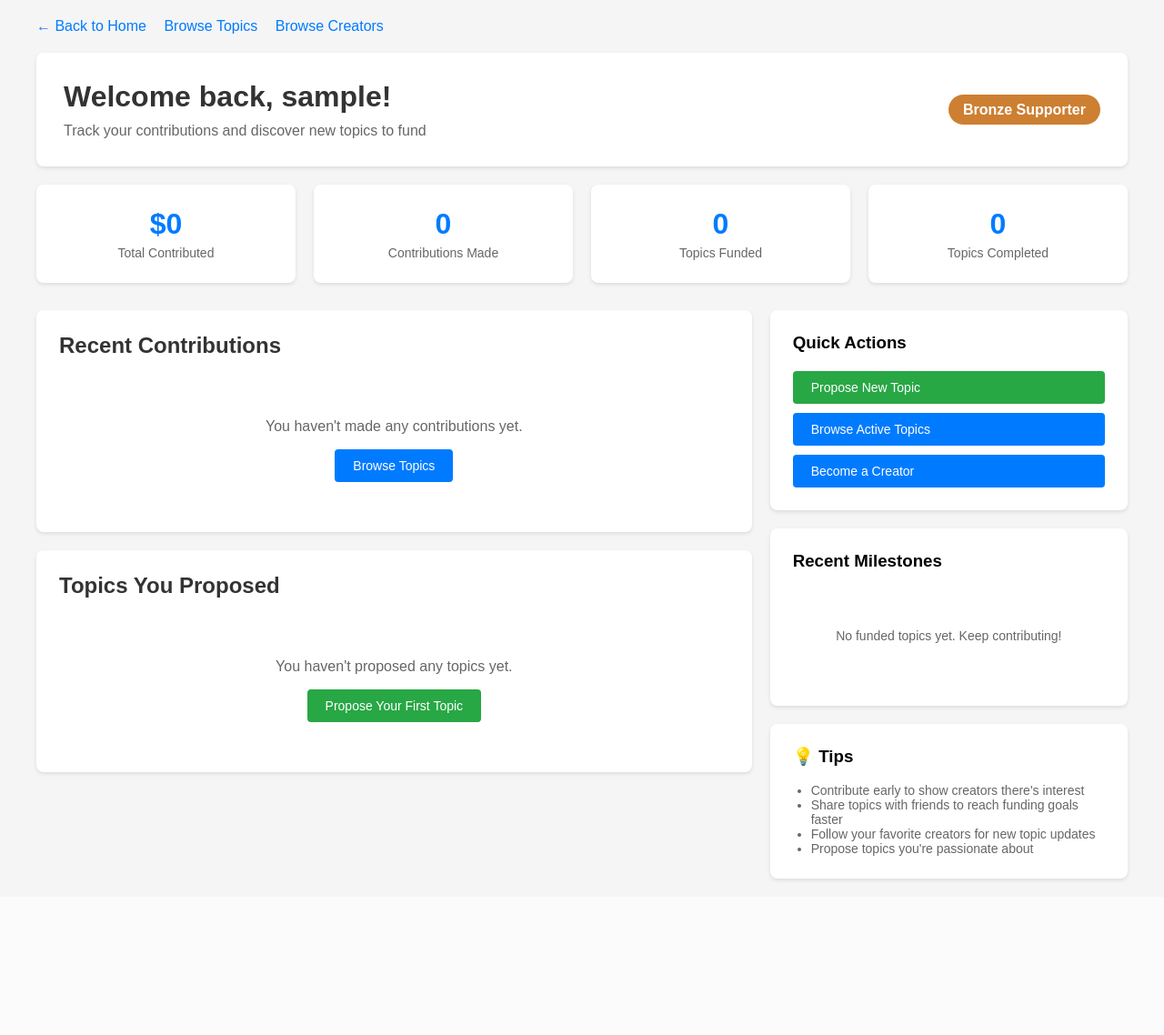
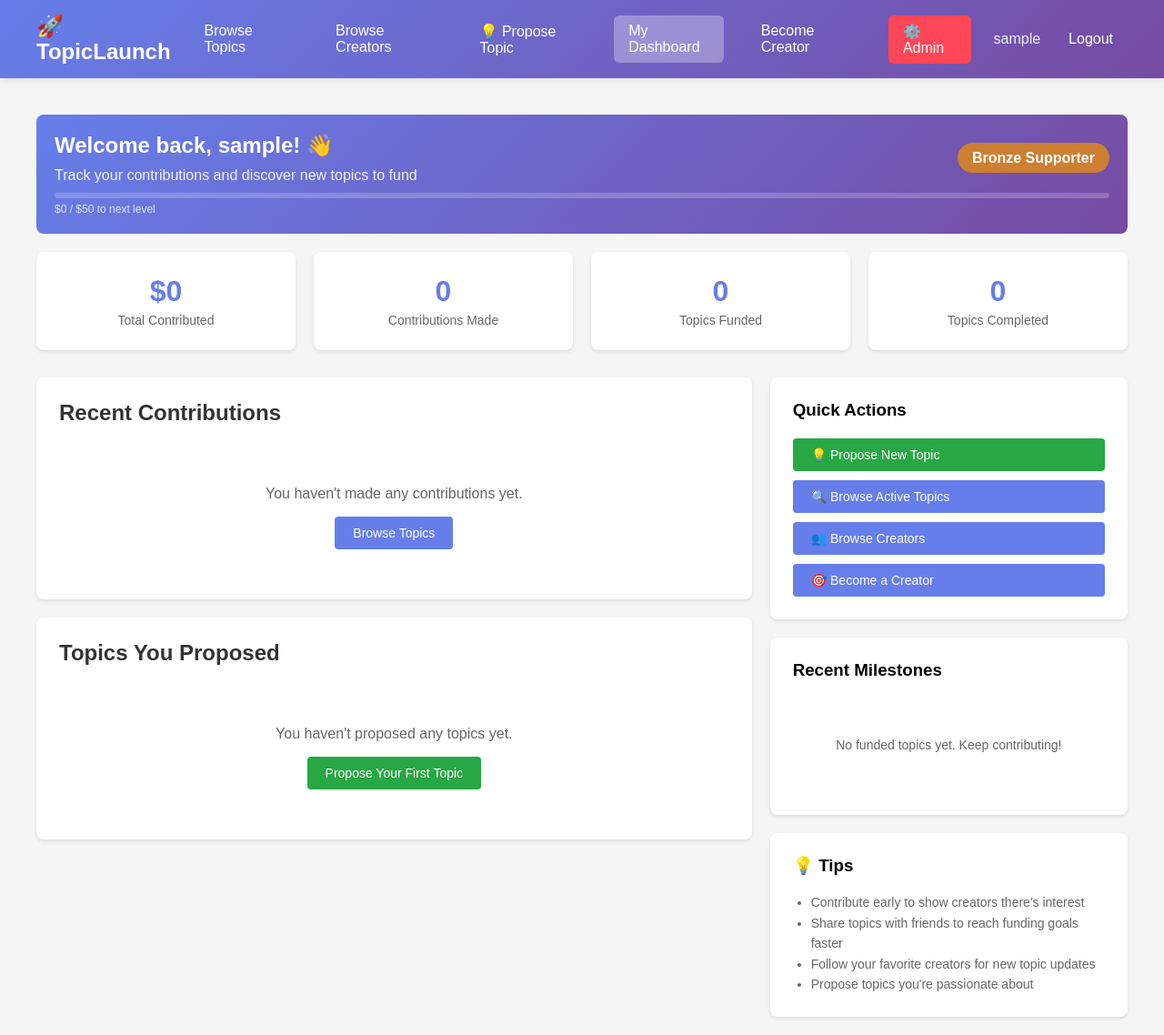
Before and after one commit to jaylenmareko/topic-funding, a PHP site: page /dashboard/index.php in a window 1280 px wide. Shown: the whole page at 91% size. Before the commit the page ends 969 px from the top, so only its background shows below. Run offline with PHP 8.4, Linux system fonts and the light colour scheme; the visitor is signed in with stand-in values (Sample User, id 1); data that the repository does not hold is empty.

Commit message:
Update index.php

```diff
--- a/dashboard/index.php
+++ b/dashboard/index.php
@@ -1,7 +1,8 @@
 <?php
-// dashboard/index.php - User Dashboard
+// dashboard/index.php - User Dashboard with simplified navigation
 session_start();
 require_once '../config/database.php';
+require_once '../config/navigation.php';
 
 // Check if user is logged in
 if (!isset($_SESSION['user_id'])) {
@@ -86,20 +87,18 @@ if ($total_contributed >= 500) {
 <!DOCTYPE html>
 <html>
 <head>
-    <title>My Dashboard - Topic Funding</title>
+    <title>My Dashboard - TopicLaunch</title>
+    <meta name="viewport" content="width=device-width, initial-scale=1.0">
     <style>
-        body { font-family: Arial, sans-serif; margin: 0; padding: 20px; background: #f5f5f5; }
-        .container { max-width: 1200px; margin: 0 auto; }
-        .nav { margin-bottom: 20px; }
-        .nav a { color: #007bff; text-decoration: none; margin-right: 15px; }
-        .nav a:hover { text-decoration: underline; }
+        body { font-family: Arial, sans-serif; margin: 0; padding: 0; background: #f5f5f5; }
+        .container { max-width: 1200px; margin: 0 auto; padding: 20px; }
         .header { background: white; padding: 30px; border-radius: 8px; margin-bottom: 20px; box-shadow: 0 2px 4px rgba(0,0,0,0.1); }
-        .user-info { display: flex; justify-content: space-between; align-items: center; }
+        .user-info { display: flex; justify-content: space-between; align-items: center; flex-wrap: wrap; gap: 20px; }
         .user-details h1 { margin: 0 0 10px 0; color: #333; }
         .user-level { padding: 8px 16px; border-radius: 20px; font-weight: bold; color: white; }
         .stats-grid { display: grid; grid-template-columns: repeat(auto-fit, minmax(200px, 1fr)); gap: 20px; margin-bottom: 30px; }
         .stat-card { background: white; padding: 25px; border-radius: 8px; box-shadow: 0 2px 4px rgba(0,0,0,0.1); text-align: center; }
-        .stat-number { font-size: 32px; font-weight: bold; color: #007bff; margin-bottom: 5px; }
+        .stat-number { font-size: 32px; font-weight: bold; color: #667eea; margin-bottom: 5px; }
         .stat-label { color: #666; font-size: 14px; }
         .content-grid { display: grid; grid-template-columns: 2fr 1fr; gap: 20px; }
         .main-content { display: flex; flex-direction: column; gap: 20px; }
@@ -117,38 +116,59 @@ if ($total_contributed >= 500) {
         .status-active { background: #fff3cd; color: #856404; }
         .status-funded { background: #d4edda; color: #155724; }
         .status-completed { background: #cce5ff; color: #004085; }
+        .status-pending_approval { background: #f8d7da; color: #721c24; }
         .funding-bar { background: #e9ecef; height: 6px; border-radius: 3px; margin: 10px 0; }
         .funding-progress { background: #28a745; height: 100%; border-radius: 3px; transition: width 0.3s; }
-        .btn { background: #007bff; color: white; padding: 10px 20px; text-decoration: none; border-radius: 4px; display: inline-block; font-size: 14px; }
-        .btn:hover { background: #0056b3; }
+        .btn { background: #667eea; color: white; padding: 10px 20px; text-decoration: none; border-radius: 4px; display: inline-block; font-size: 14px; }
+        .btn:hover { background: #5a6fd8; color: white; text-decoration: none; }
         .btn-success { background: #28a745; }
         .btn-success:hover { background: #218838; }
         .empty-state { text-align: center; color: #666; padding: 30px; }
         .milestone-item { padding: 10px 0; border-bottom: 1px solid #eee; }
         .milestone-item:last-child { border-bottom: none; }
         .achievement-badge { background: #28a745; color: white; padding: 4px 8px; border-radius: 4px; font-size: 12px; }
-        .quick-actions { display: flex; gap: 10px; margin-top: 20px; }
+        .quick-actions { display: flex; gap: 10px; margin-top: 20px; flex-wrap: wrap; }
+        .activity-feed { max-height: 400px; overflow-y: auto; }
+        .welcome-banner { background: linear-gradient(135deg, #667eea 0%, #764ba2 100%); color: white; padding: 20px; border-radius: 8px; margin-bottom: 20px; }
+        .welcome-banner h2 { margin: 0 0 10px 0; }
+        .level-progress { background: rgba(255,255,255,0.2); height: 6px; border-radius: 3px; margin-top: 10px; }
+        .level-bar { background: rgba(255,255,255,0.8); height: 100%; border-radius: 3px; }
+
+        @media (max-width: 768px) {
+            .content-grid { grid-template-columns: 1fr; }
+            .user-info { flex-direction: column; text-align: center; }
+            .stats-grid { grid-template-columns: repeat(2, 1fr); }
+            .quick-actions { justify-content: center; }
+        }
     </style>
 </head>
 <body>
+    <?php renderNavigation('dashboard'); ?>
+
     <div class="container">
-        <div class="nav">
-            <a href="../index.php">← Back to Home</a>
-            <a href="../topics/index.php">Browse Topics</a>
-            <a href="../creators/index.php">Browse Creators</a>
-        </div>
-
-        <div class="header">
-            <div class="user-info">
-                <div class="user-details">
-                    <h1>Welcome back, <?php echo htmlspecialchars($_SESSION['username']); ?>!</h1>
-                    <p style="margin: 0; color: #666;">Track your contributions and discover new topics to fund</p>
+        <div class="welcome-banner">
+            <div style="display: flex; justify-content: space-between; align-items: center; flex-wrap: wrap; gap: 15px;">
+                <div>
+                    <h2>Welcome back, <?php echo htmlspecialchars($_SESSION['username']); ?>! 👋</h2>
+                    <p style="margin: 0; opacity: 0.9;">Track your contributions and discover new topics to fund</p>
                 </div>
                 <div>
                     <span class="user-level" style="background-color: <?php echo $level_color; ?>;">
                         <?php echo $user_level; ?>
                     </span>
                 </div>
+            </div>
+
+            <!-- Level Progress -->
+            <?php
+            $next_threshold = $total_contributed >= 500 ? 1000 : ($total_contributed >= 200 ? 500 : ($total_contributed >= 50 ? 200 : 50));
+            $progress_to_next = min(($total_contributed / $next_threshold) * 100, 100);
+            ?>
+            <div class="level-progress">
+                <div class="level-bar" style="width: <?php echo $progress_to_next; ?>%"></div>
+            </div>
+            <div style="font-size: 12px; margin-top: 5px; opacity: 0.8;">
+                $<?php echo number_format($total_contributed, 0); ?> / $<?php echo number_format($next_threshold, 0); ?> to next level
             </div>
         </div>
 
@@ -182,10 +202,15 @@ if ($total_contributed >= 500) {
                             <a href="../topics/index.php" class="btn">Browse Topics</a>
                         </div>
                     <?php else: ?>
+                        <div class="activity-feed">
                             <?php foreach ($recent_contributions as $contribution): ?>
                                 <div class="contribution-item">
                                     <div class="contribution-details">
-                                    <div class="topic-title"><?php echo htmlspecialchars($contribution->topic_title); ?></div>
+                                        <div class="topic-title">
+                                            <a href="../topics/view.php?id=<?php echo $contribution->topic_id; ?>" style="color: #333; text-decoration: none;">
+                                                <?php echo htmlspecialchars($contribution->topic_title); ?>
+                                            </a>
+                                        </div>
                                         <div class="topic-meta">
                                             By <?php echo htmlspecialchars($contribution->creator_name); ?> •
                                             <?php echo date('M j, Y', strtotime($contribution->contributed_at)); ?> •
@@ -208,6 +233,7 @@ if ($total_contributed >= 500) {
                                     </div>
                                 </div>
                             <?php endforeach; ?>
+                        </div>
                         <?php if (count($recent_contributions) >= 10): ?>
                             <div style="text-align: center; margin-top: 15px;">
                                 <a href="contributions.php" class="btn">View All Contributions</a>
@@ -230,7 +256,7 @@ if ($total_contributed >= 500) {
                                 <div style="display: flex; justify-content: space-between; align-items: start; margin-bottom: 10px;">
                                     <h4 style="margin: 0;"><?php echo htmlspecialchars($topic->title); ?></h4>
                                     <span class="topic-status status-<?php echo $topic->status; ?>">
-                                        <?php echo ucfirst($topic->status); ?>
+                                        <?php echo ucfirst(str_replace('_', ' ', $topic->status)); ?>
                                     </span>
                                 </div>
                                 <p style="margin: 5px 0; color: #666; font-size: 14px;">
@@ -269,9 +295,10 @@ if ($total_contributed >= 500) {
                 <div class="section">
                     <h3 style="margin-top: 0;">Quick Actions</h3>
                     <div class="quick-actions" style="flex-direction: column;">
-                        <a href="../topics/create.php" class="btn btn-success">Propose New Topic</a>
-                        <a href="../topics/index.php" class="btn">Browse Active Topics</a>
-                        <a href="../creators/apply.php" class="btn">Become a Creator</a>
+                        <a href="../topics/create.php" class="btn btn-success">💡 Propose New Topic</a>
+                        <a href="../topics/index.php" class="btn">🔍 Browse Active Topics</a>
+                        <a href="../creators/index.php" class="btn">👥 Browse Creators</a>
+                        <a href="../creators/apply.php" class="btn">🎯 Become a Creator</a>
                     </div>
                 </div>
 
@@ -304,7 +331,7 @@ if ($total_contributed >= 500) {
                 <!-- Contribution Tips -->
                 <div class="section">
                     <h3 style="margin-top: 0;">💡 Tips</h3>
-                    <ul style="margin: 0; padding-left: 20px; color: #666; font-size: 14px;">
+                    <ul style="margin: 0; padding-left: 20px; color: #666; font-size: 14px; line-height: 1.6;">
                         <li>Contribute early to show creators there's interest</li>
                         <li>Share topics with friends to reach funding goals faster</li>
                         <li>Follow your favorite creators for new topic updates</li>
```
Lines whose indentation alone changed are shown as unchanged.
